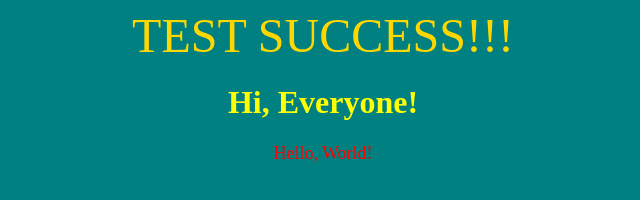
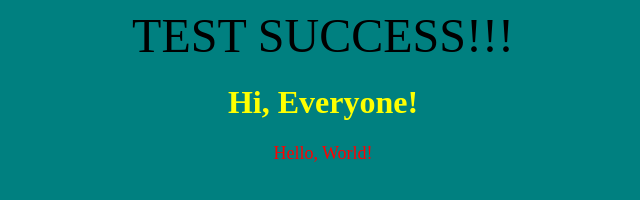
Before and after one commit to vyashin-devops/TestDeloy2Jenkins, a plain HTML site: page index.html in a window 1280 px wide. Shown: the whole page, without its empty margins (317-957 px from the left). Drawn offline with Linux system fonts and the light colour scheme.

Commit message:
ver. 2 Deploy to Server by GIT

```diff
--- a/index.html
+++ b/index.html
@@ -8,7 +8,7 @@
 
 <BODY bgcolor="teal" text="aqua">
 
-<CENTER><font color="gold" size=10>TEST SUCCESS!!!</CENTER></font>
+<CENTER><font color="black" size=10>TEST SUCCESS!!!</CENTER></font>
 
 <CENTER><H1><font color="yellow">Hi, Everyone!</H1></CENTER></font><P>
 
```
